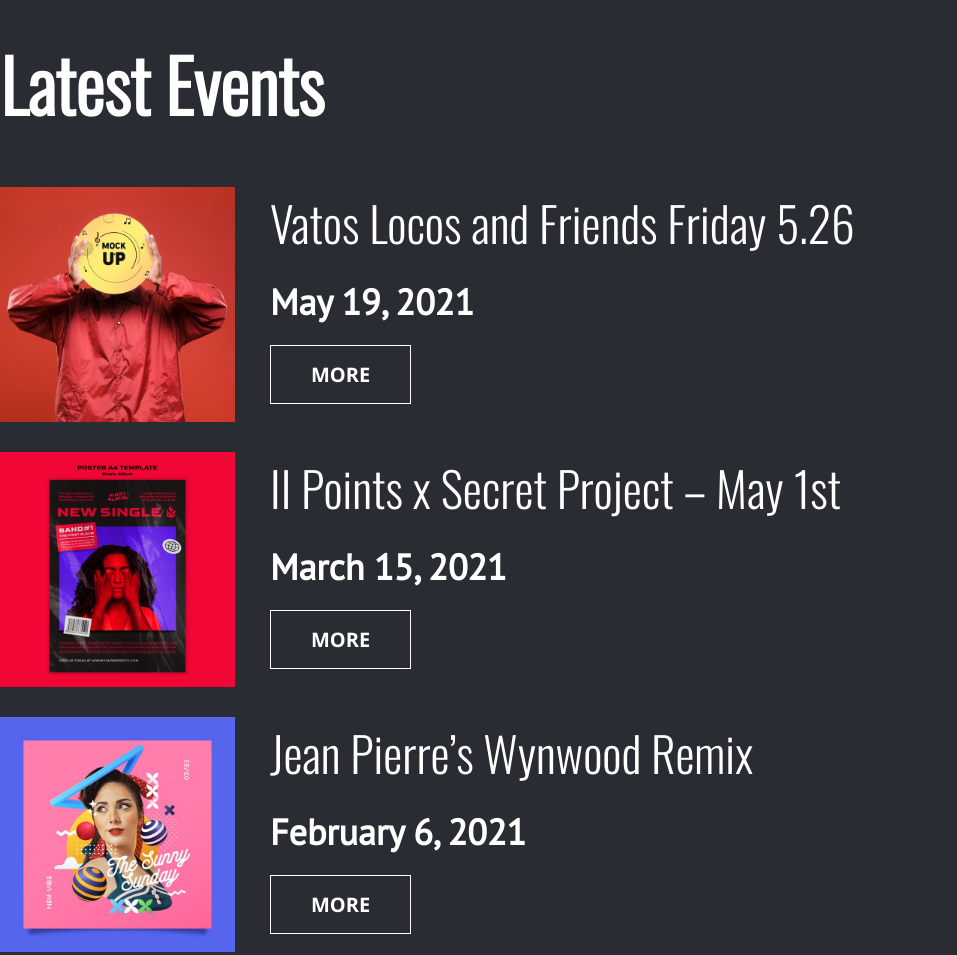
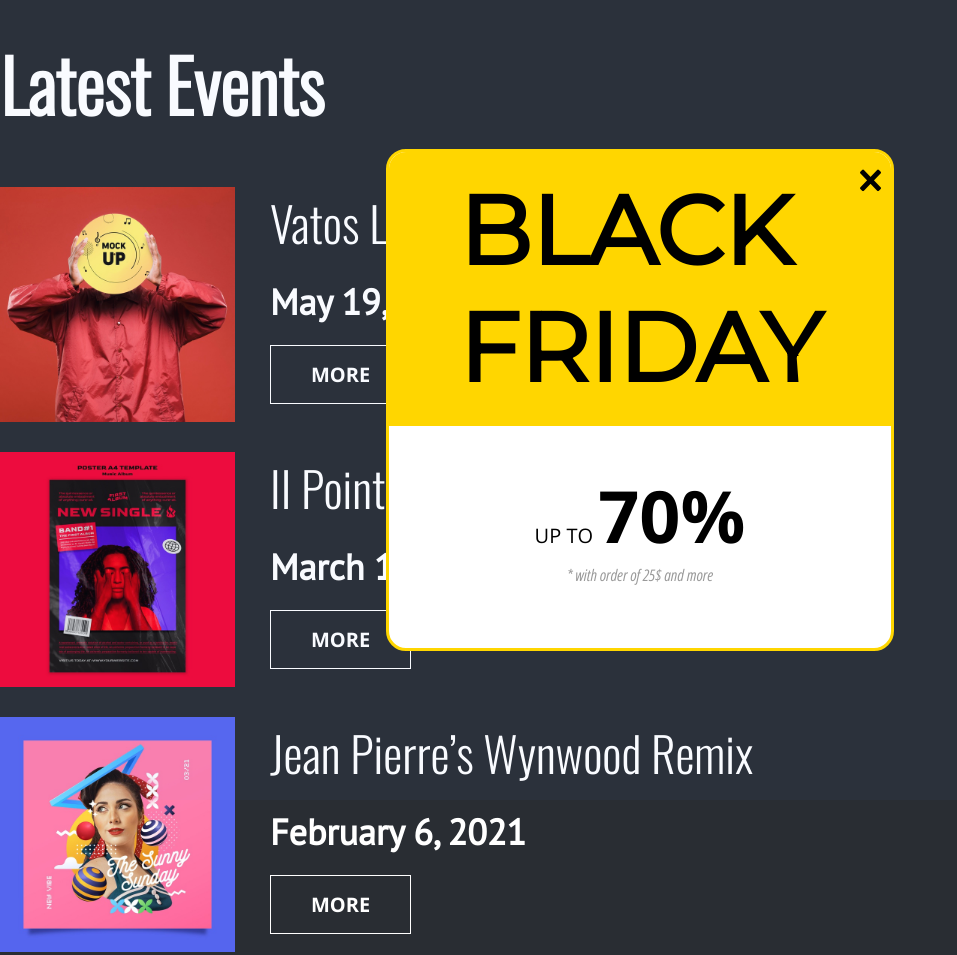
Before and after one commit to TamaraTav/Webpage-Black-Friday-Events, a plain HTML site: page index.html in a window 1280 px wide. Shown: the whole page, without its empty margins (0-957 px from the left). Drawn offline with Linux system fonts and the light colour scheme.

Commit message:
add modal-pop up

```diff
--- a/css/style.css
+++ b/css/style.css
@@ -11,6 +11,14 @@
     font-family: "Open-Sans";
     src: url(../fonts/OpenSans.ttf);
 }
+@font-face {
+    font-family: "Montserrat";
+    src: url(../fonts/Montserrat-Regular.ttf);
+}
+@font-face {
+    font-family: "Open-Sans-Italic";
+    src: url(../fonts/OpenSans_Condensed-Italic.ttf);
+}
 
 *{
     padding: 0;
@@ -21,17 +29,20 @@
 body {
     background-color: #292d33;
     color: white;
-    font-family: "Oswald", sans-serif;
 
 }
 .main-header {
     font-size: 72px;
     margin: 30px 0 50px;
+    font-family: "Oswald", sans-serif;
 }
 .cont .item {
     display: flex;
     margin-bottom: 30px ;
 
+}
+.cont {
+    font-family: "Oswald", sans-serif;
 }
 
 .cont .item >img {
@@ -66,3 +77,59 @@ body {
     background-color: white;
     color: black;
 }
+
+/*modal*/
+
+.modal{
+    position: absolute;
+    top: 0;
+    left: 0;
+    width: 100%;
+    height: 100%;
+    background-color: rgba(105, 160, 245, 0.04);
+    display: flex;
+    justify-content: center;
+    align-items: center;
+}
+.modal-content{
+    border-radius: 20px;
+    border: 3px solid #ffd600;
+    background-color: white;
+    overflow: hidden;
+}
+.modal-content h1{
+    position: relative ;
+    font-size: 96px;
+    font-family: Montserrat, sans-serif;
+    background-color: #ffd600;
+    color: black;
+    padding: 20px 70px;
+}
+.close{
+    position: absolute;
+    font-size: 30px;
+    cursor: pointer;
+    top: 5px;
+    right: 10px;
+}
+
+.bottom {
+    font-family: Open-Sans, sans-serif;
+    display: flex;
+    flex-direction: column;
+    align-items: center;
+    padding: 40px 0;
+}
+
+.bottom .first {
+    color: black;
+    font-size: 20px;
+}
+.bottom .first b {
+    font-size: 72px;
+}
+
+.bottom span {
+    color: rgb(153,153,153);
+    font-family: Open-Sans-Italic;
+}
--- a/index.html
+++ b/index.html
@@ -42,6 +42,27 @@
        </div>
 
    </div>
+    <div class="modal">
+        <div class="modal-content">
+            <h1>
+                <div>BLACK</div>
+                <div>FRIDAY </div>
+                <div class="close"> 🗙</div>
+            </h1>
+            <div class="bottom">
+                <div class="first">
+                   UP TO <b>70%</b>
+                </div>
+                <span>* with order of 25$ and more</span>
+                <div class="yellow-btn">
+                    SHOP NOW
+                </div>
+
+            </div>
+        </div>
+
+    </div>
+
 
 
 
```
Also changed, not shown: fonts/Montserrat-Regular.ttf (added), fonts/OpenSans_Condensed-Italic.ttf (added).
